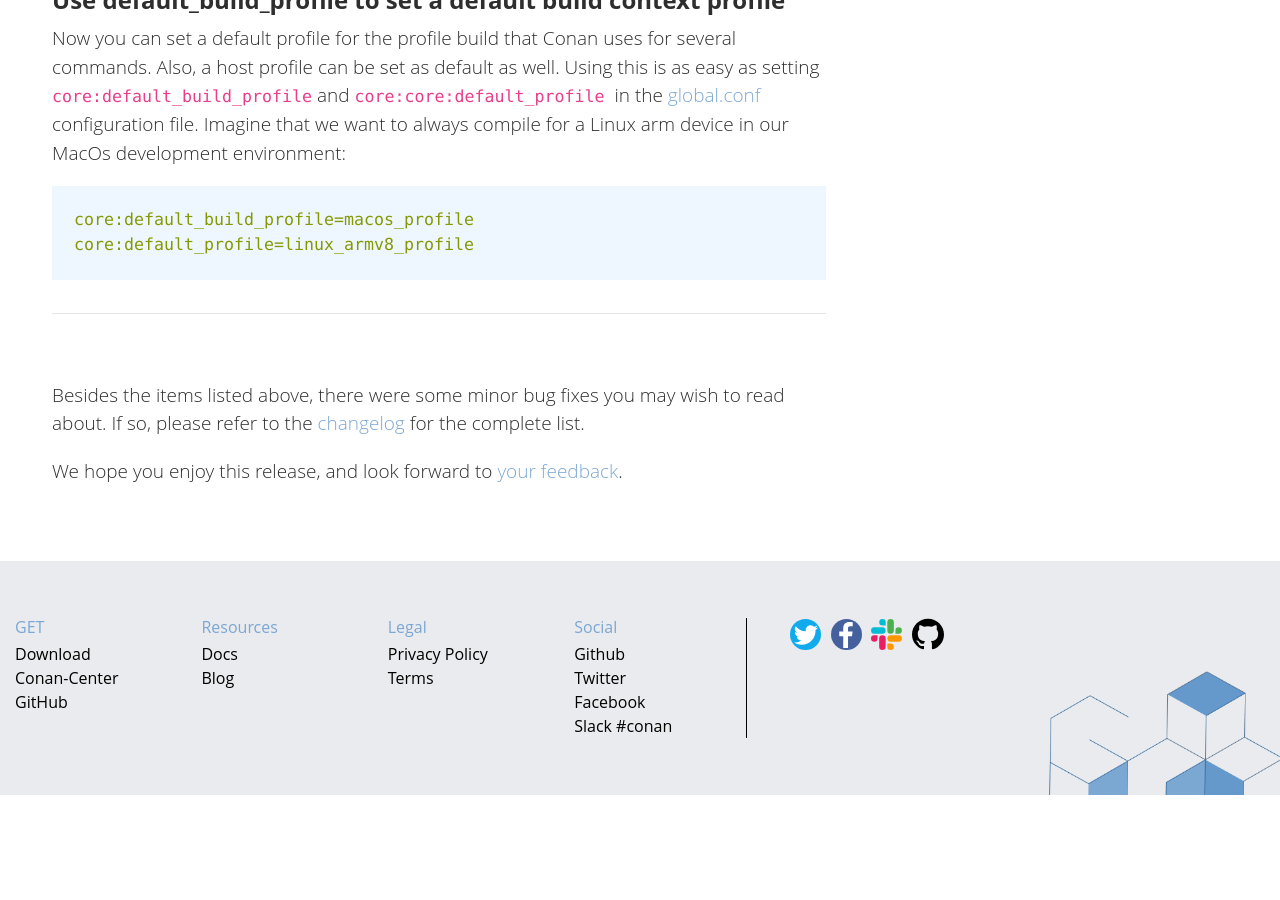
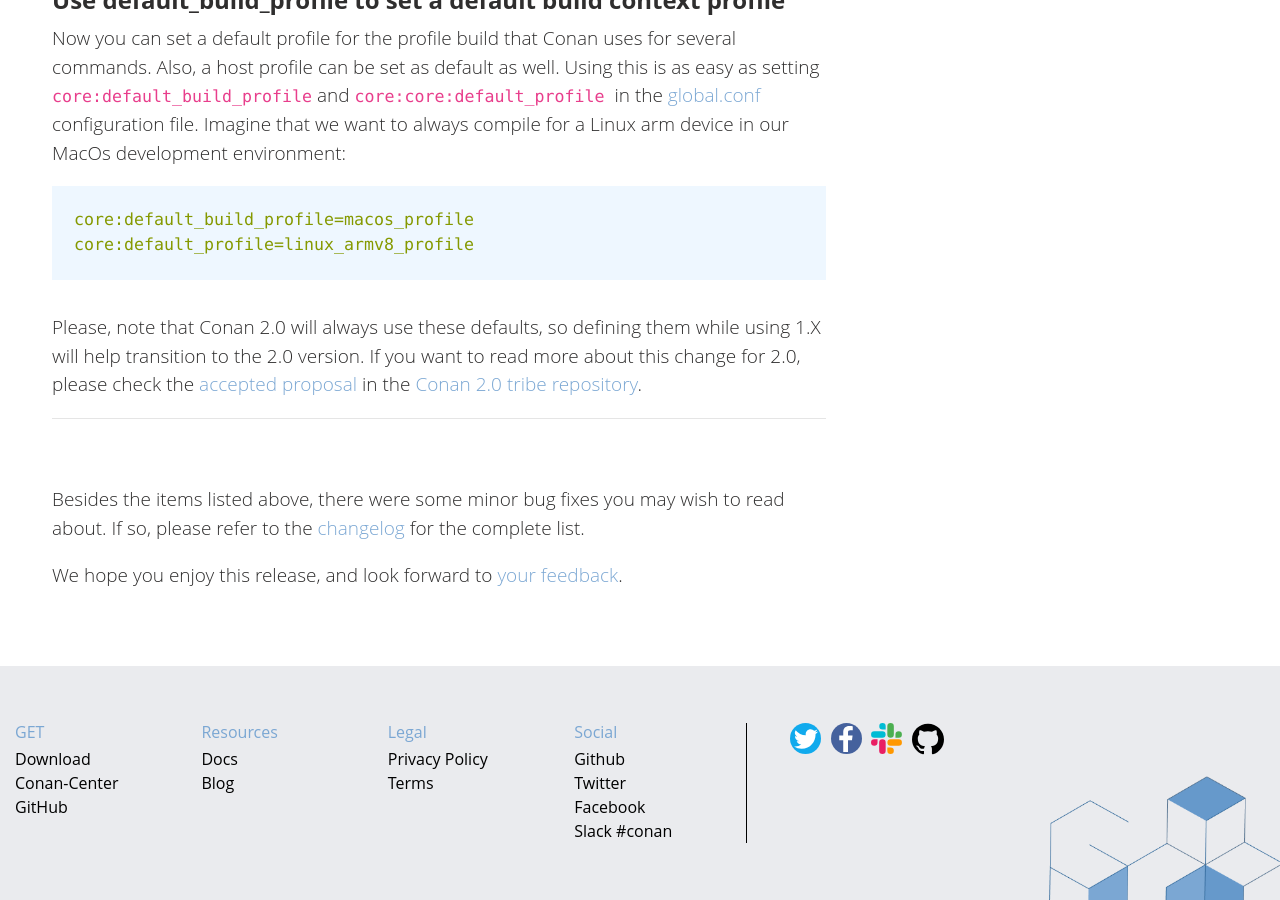
Before and after one commit to conan-io/conan-io.github.io, a Jekyll site: the page built from _posts/2021-09-09-New-conan-release-1-40.markdown, in a window 1280 px wide and 900 px high, scrolled down 2326 px. Built offline with Jekyll 4.4.1, drawn with Linux system fonts in a browser that asks for light colours; comment, search, counter and statistics services are not loaded; before the commit the page ends 3121 px from its top, so only the background shows below that.

Commit message:
add note about profiles

````diff
--- a/_posts/2021-09-09-New-conan-release-1-40.markdown
+++ b/_posts/2021-09-09-New-conan-release-1-40.markdown
@@ -114,6 +114,12 @@ core:default_build_profile=macos_profile
 core:default_profile=linux_armv8_profile
 ```
 
+Please, note that Conan 2.0 will always use these defaults, so defining them while using 1.X will
+help transition to the 2.0 version. If you want to read more about this change for 2.0, please check
+the [accepted
+proposal](https://github.com/conan-io/tribe/blob/main/design/023-use_always_build_profile.md) in the
+[Conan 2.0 tribe repository](https://github.com/conan-io/tribe).
+
 ---
 
 <br>
````
